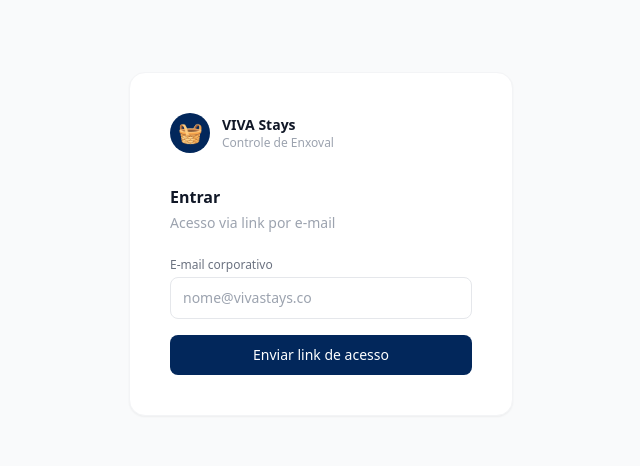
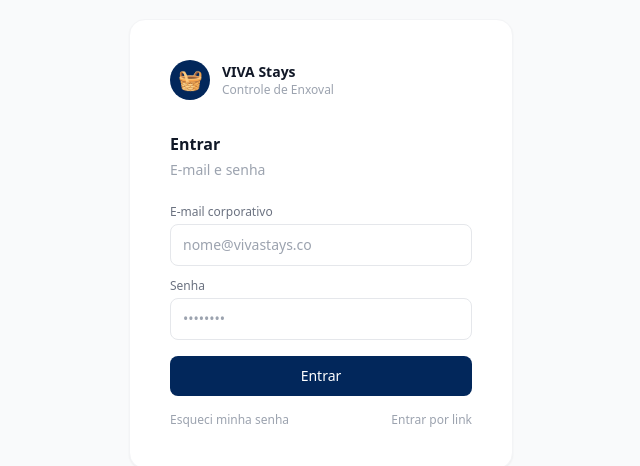
Before and after one commit to priscilla-bueno-viva/viva-enxoval01, a Next.js app: page / in a window 1280 px wide. Shown: the part 156-622 px from the top of the page, without its empty margins (319-959 px from the left). Built offline with nearby package versions, Linux system fonts and the light colour scheme; no server answers.

Commit message:
Adiciona login por senha + pagina de redefinicao de senha
- Login padrao agora usa email + senha (sem rate limit)
- Opcao de entrar por link mantida como alternativa
- Fluxo de esqueci minha senha com pagina dedicada para definir nova senha

```diff
--- a/src/app/auth/callback/route.ts
+++ b/src/app/auth/callback/route.ts
@@ -13,5 +13,10 @@
     await supabase.auth.exchangeCodeForSession(code)
   }
 
+  const type = requestUrl.searchParams.get('type')
+  if (type === 'recovery') {
+    return NextResponse.redirect(requestUrl.origin + '/auth/reset-password')
+  }
+
   return NextResponse.redirect(requestUrl.origin + '/dashboard')
 }
--- /dev/null
+++ b/src/app/auth/reset-password/page.tsx
@@ -0,0 +1,78 @@
+'use client'
+import { useState } from 'react'
+import { useRouter } from 'next/navigation'
+import { createClient } from '@/lib/supabase'
+
+export default function ResetPasswordPage() {
+  const [password, setPassword] = useState('')
+  const [confirm, setConfirm] = useState('')
+  const [loading, setLoading] = useState(false)
+  const [error, setError] = useState('')
+  const [done, setDone] = useState(false)
+  const supabase = createClient()
+  const router = useRouter()
+
+  async function handleSubmit(e: React.FormEvent) {
+    e.preventDefault()
+    setError('')
+    if (password.length < 6) { setError('A senha deve ter ao menos 6 caracteres.'); return }
+    if (password !== confirm) { setError('As senhas não coincidem.'); return }
+    setLoading(true)
+    const { error: err } = await supabase.auth.updateUser({ password })
+    setLoading(false)
+    if (err) setError('Erro ao definir senha. Tente novamente.')
+    else setDone(true)
+  }
+
+  return (
+    <div className="min-h-screen flex items-center justify-center bg-gray-50">
+      <div className="bg-white rounded-2xl shadow-sm border border-gray-100 p-10 w-full max-w-sm">
+        <div className="flex items-center gap-3 mb-8">
+          <div className="w-10 h-10 rounded-full flex items-center justify-center text-xl" style={{ background: '#02275B' }}>
+            🧺
+          </div>
+          <div>
+            <div className="font-semibold text-gray-900 text-sm">VIVA Stays</div>
+            <div className="text-xs text-gray-400">Controle de Enxoval</div>
+          </div>
+        </div>
+
+        {done ? (
+          <div className="text-center">
+            <div className="text-4xl mb-4">✅</div>
+            <h2 className="font-semibold text-gray-900 mb-2">Senha definida!</h2>
+            <p className="text-sm text-gray-500 mb-5">Você já pode entrar com sua nova senha.</p>
+            <button onClick={() => router.push('/')}
+              className="w-full py-2.5 rounded-lg text-white text-sm font-medium"
+              style={{ background: '#02275B' }}>
+              Ir para o login
+            </button>
+          </div>
+        ) : (
+          <form onSubmit={handleSubmit}>
+            <h2 className="font-semibold text-gray-900 mb-1">Definir senha</h2>
+            <p className="text-sm text-gray-400 mb-6">Escolha uma senha para acessar o sistema</p>
+
+            <label className="block text-xs text-gray-500 mb-1">Nova senha</label>
+            <input type="password" value={password} onChange={e => setPassword(e.target.value)}
+              placeholder="••••••••" required minLength={6}
+              className="w-full border border-gray-200 rounded-lg px-3 py-2.5 text-sm mb-3 focus:outline-none focus:ring-2 focus:ring-blue-100 focus:border-blue-400" />
+
+            <label className="block text-xs text-gray-500 mb-1">Confirmar senha</label>
+            <input type="password" value={confirm} onChange={e => setConfirm(e.target.value)}
+              placeholder="••••••••" required
+              className="w-full border border-gray-200 rounded-lg px-3 py-2.5 text-sm mb-4 focus:outline-none focus:ring-2 focus:ring-blue-100 focus:border-blue-400" />
+
+            {error && <div className="text-xs text-red-600 bg-red-50 rounded-lg px-3 py-2 mb-4">{error}</div>}
+
+            <button type="submit" disabled={loading}
+              className="w-full py-2.5 rounded-lg text-white text-sm font-medium transition disabled:opacity-60"
+              style={{ background: '#02275B' }}>
+              {loading ? 'Salvando...' : 'Salvar senha'}
+            </button>
+          </form>
+        )}
+      </div>
+    </div>
+  )
+}
--- a/src/app/page.tsx
+++ b/src/app/page.tsx
@@ -2,34 +2,60 @@
 import { useState } from 'react'
 import { createClient } from '@/lib/supabase'
 
+type Mode = 'password' | 'magic' | 'reset'
+
 export default function LoginPage() {
   const [email, setEmail] = useState('')
-  const [sent, setSent] = useState(false)
+  const [password, setPassword] = useState('')
+  const [mode, setMode] = useState<Mode>('password')
+  const [done, setDone] = useState(false)
   const [error, setError] = useState('')
   const [loading, setLoading] = useState(false)
   const supabase = createClient()
 
-  async function handleLogin(e: React.FormEvent) {
+  function validateEmail(e: string) {
+    if (!e.endsWith('@vivastays.co')) {
+      setError('Acesso restrito a e-mails @vivastays.co')
+      return false
+    }
+    return true
+  }
+
+  async function handlePassword(e: React.FormEvent) {
     e.preventDefault()
     setError('')
+    if (!validateEmail(email)) return
+    setLoading(true)
+    const { error: err } = await supabase.auth.signInWithPassword({ email, password })
+    setLoading(false)
+    if (err) setError('E-mail ou senha incorretos.')
+  }
 
-    if (!email.endsWith('@vivastays.co')) {
-      setError('Acesso restrito a e-mails @vivastays.co')
-      return
-    }
-
+  async function handleMagic(e: React.FormEvent) {
+    e.preventDefault()
+    setError('')
+    if (!validateEmail(email)) return
     setLoading(true)
     const { error: err } = await supabase.auth.signInWithOtp({
       email,
       options: { emailRedirectTo: `${window.location.origin}/auth/callback` },
     })
     setLoading(false)
+    if (err) setError('Erro ao enviar link. Tente novamente.')
+    else setDone(true)
+  }
 
-    if (err) {
-      setError('Erro ao enviar link. Tente novamente.')
-    } else {
-      setSent(true)
-    }
+  async function handleReset(e: React.FormEvent) {
+    e.preventDefault()
+    setError('')
+    if (!validateEmail(email)) return
+    setLoading(true)
+    const { error: err } = await supabase.auth.resetPasswordForEmail(email, {
+      redirectTo: `${window.location.origin}/auth/callback`,
+    })
+    setLoading(false)
+    if (err) setError('Erro ao enviar e-mail. Tente novamente.')
+    else setDone(true)
   }
 
   return (
@@ -45,40 +71,101 @@
           </div>
         </div>
 
-        {sent ? (
+        {done ? (
           <div className="text-center">
-            <div className="text-4xl mb-4">📬</div>
-            <h2 className="font-semibold text-gray-900 mb-2">Link enviado!</h2>
+            <div className="text-4xl mb-4">{mode === 'reset' ? '🔑' : '📬'}</div>
+            <h2 className="font-semibold text-gray-900 mb-2">
+              {mode === 'reset' ? 'E-mail enviado!' : 'Link enviado!'}
+            </h2>
             <p className="text-sm text-gray-500">
-              Verifique sua caixa de entrada em <strong>{email}</strong> e clique no link para acessar.
+              {mode === 'reset'
+                ? <>Verifique sua caixa de entrada em <strong>{email}</strong> e clique no link para definir sua senha.</>
+                : <>Verifique sua caixa de entrada em <strong>{email}</strong> e clique no link para acessar.</>
+              }
             </p>
+            <button onClick={() => { setDone(false); setMode('password') }}
+              className="mt-5 text-xs text-blue-600 hover:underline">
+              Voltar ao login
+            </button>
           </div>
-        ) : (
-          <form onSubmit={handleLogin}>
+        ) : mode === 'password' ? (
+          <form onSubmit={handlePassword}>
             <h2 className="font-semibold text-gray-900 mb-1">Entrar</h2>
-            <p className="text-sm text-gray-400 mb-6">Acesso via link por e-mail</p>
+            <p className="text-sm text-gray-400 mb-6">E-mail e senha</p>
 
             <label className="block text-xs text-gray-500 mb-1">E-mail corporativo</label>
-            <input
-              type="email"
-              value={email}
-              onChange={e => setEmail(e.target.value)}
-              placeholder="nome@vivastays.co"
-              required
-              className="w-full border border-gray-200 rounded-lg px-3 py-2.5 text-sm mb-4 focus:outline-none focus:ring-2 focus:ring-blue-100 focus:border-blue-400"
-            />
+            <input type="email" value={email} onChange={e => setEmail(e.target.value)}
+              placeholder="nome@vivastays.co" required
+              className="w-full border border-gray-200 rounded-lg px-3 py-2.5 text-sm mb-3 focus:outline-none focus:ring-2 focus:ring-blue-100 focus:border-blue-400" />
 
-            {error && (
-              <div className="text-xs text-red-600 bg-red-50 rounded-lg px-3 py-2 mb-4">{error}</div>
-            )}
+            <label className="block text-xs text-gray-500 mb-1">Senha</label>
+            <input type="password" value={password} onChange={e => setPassword(e.target.value)}
+              placeholder="••••••••" required
+              className="w-full border border-gray-200 rounded-lg px-3 py-2.5 text-sm mb-4 focus:outline-none focus:ring-2 focus:ring-blue-100 focus:border-blue-400" />
 
-            <button
-              type="submit"
-              disabled={loading}
+            {error && <div className="text-xs text-red-600 bg-red-50 rounded-lg px-3 py-2 mb-4">{error}</div>}
+
+            <button type="submit" disabled={loading}
               className="w-full py-2.5 rounded-lg text-white text-sm font-medium transition disabled:opacity-60"
-              style={{ background: '#02275B' }}
-            >
+              style={{ background: '#02275B' }}>
+              {loading ? 'Entrando...' : 'Entrar'}
+            </button>
+
+            <div className="flex justify-between mt-4">
+              <button type="button" onClick={() => { setMode('reset'); setError('') }}
+                className="text-xs text-gray-400 hover:text-gray-600">
+                Esqueci minha senha
+              </button>
+              <button type="button" onClick={() => { setMode('magic'); setError('') }}
+                className="text-xs text-gray-400 hover:text-gray-600">
+                Entrar por link
+              </button>
+            </div>
+          </form>
+        ) : mode === 'magic' ? (
+          <form onSubmit={handleMagic}>
+            <h2 className="font-semibold text-gray-900 mb-1">Entrar por link</h2>
+            <p className="text-sm text-gray-400 mb-6">Enviaremos um link de acesso para o seu e-mail</p>
+
+            <label className="block text-xs text-gray-500 mb-1">E-mail corporativo</label>
+            <input type="email" value={email} onChange={e => setEmail(e.target.value)}
+              placeholder="nome@vivastays.co" required
+              className="w-full border border-gray-200 rounded-lg px-3 py-2.5 text-sm mb-4 focus:outline-none focus:ring-2 focus:ring-blue-100 focus:border-blue-400" />
+
+            {error && <div className="text-xs text-red-600 bg-red-50 rounded-lg px-3 py-2 mb-4">{error}</div>}
+
+            <button type="submit" disabled={loading}
+              className="w-full py-2.5 rounded-lg text-white text-sm font-medium transition disabled:opacity-60"
+              style={{ background: '#02275B' }}>
               {loading ? 'Enviando...' : 'Enviar link de acesso'}
+            </button>
+
+            <button type="button" onClick={() => { setMode('password'); setError('') }}
+              className="w-full mt-3 text-xs text-gray-400 hover:text-gray-600">
+              ← Voltar ao login com senha
+            </button>
+          </form>
+        ) : (
+          <form onSubmit={handleReset}>
+            <h2 className="font-semibold text-gray-900 mb-1">Definir senha</h2>
+            <p className="text-sm text-gray-400 mb-6">Enviaremos um link para você criar ou redefinir sua senha</p>
+
+            <label className="block text-xs text-gray-500 mb-1">E-mail corporativo</label>
+            <input type="email" value={email} onChange={e => setEmail(e.target.value)}
+              placeholder="nome@vivastays.co" required
+              className="w-full border border-gray-200 rounded-lg px-3 py-2.5 text-sm mb-4 focus:outline-none focus:ring-2 focus:ring-blue-100 focus:border-blue-400" />
+
+            {error && <div className="text-xs text-red-600 bg-red-50 rounded-lg px-3 py-2 mb-4">{error}</div>}
+
+            <button type="submit" disabled={loading}
+              className="w-full py-2.5 rounded-lg text-white text-sm font-medium transition disabled:opacity-60"
+              style={{ background: '#02275B' }}>
+              {loading ? 'Enviando...' : 'Enviar link para definir senha'}
+            </button>
+
+            <button type="button" onClick={() => { setMode('password'); setError('') }}
+              className="w-full mt-3 text-xs text-gray-400 hover:text-gray-600">
+              ← Voltar ao login com senha
             </button>
           </form>
         )}
```
